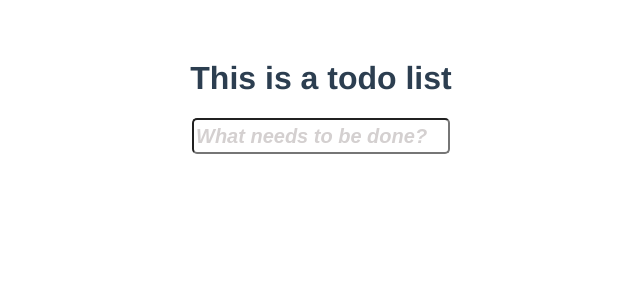
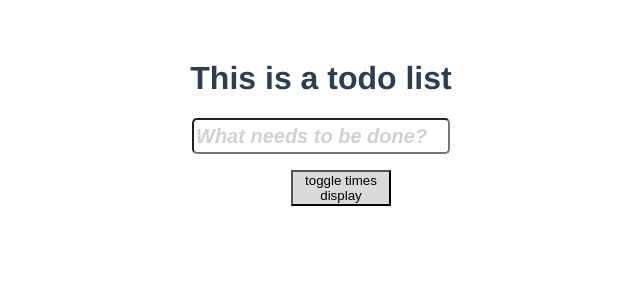
Before and after one commit to PhenixR/my-first-vue-project, a Vue app: page / in a window 1280 px wide. Shown: the top 300 px of the page, without its empty margins (319-959 px from the left). Built offline with nearby package versions, Linux system fonts and the light colour scheme.

Commit message:
add function toggle times display

```diff
--- a/package.json
+++ b/package.json
@@ -11,7 +11,8 @@
   },
   "dependencies": {
     "sudo": "^1.0.3",
-    "vue": "^2.5.2"
+    "vue": "^2.5.2",
+    "vue-router": "^3.0.1"
   },
   "devDependencies": {
     "autoprefixer": "^7.1.2",
--- a/src/App.vue
+++ b/src/App.vue
@@ -4,10 +4,13 @@
     <input class="inputbox" v-model="newItem" @keyup.enter="addNew" placeholder="What needs to be done?">
     <ul>
       <li v-for="item in items" v-bind:class="{finished:item.isFinished}">
-        <span v-on:click="toggleFinish(item)">{{item.label}}</span><br>
-        <times></times>
+        <span v-on:click="toggleFinish(item)">{{item.label}}</span>
+        <transition name="times">
+        <times v-if="show"></times>
+        </transition>
         <button class="destroy" @click="removeTodo(item)"></button>
       </li>
+      <button @click="show = !show" class="hide"></button>
     </ul>
   </div>
 </template>
@@ -20,6 +23,7 @@ export default {
       title:'This is a todo list',
       items: Store.fetch(),
       newItem: '',
+      show:true,
     }
   },
   watch: {
@@ -44,7 +48,12 @@ export default {
     removeTodo: function (item) {
       var index = this.items.indexOf(item);
       this.items.splice(index, 1);
-		},
+    },
+    hideTimes: function (toggle) {
+      show = !show;
+      toggle.isHide = !toggle.isHide;
+
+    }
   }
 }
 </script>
@@ -132,4 +141,30 @@ li:hover .destroy {
   outline: none;
 }
 
+.times-enter-active {
+  transition: all .3s ease;
+}
+.times-leave-active {
+  transition: all .8s cubic-bezier(1.0, 0.5, 0.8, 1.0);
+}
+.times-enter, .times-leave-to
+/* .times-leave-active for below version 2.1.8 */ {
+  transform: translateX(10px);
+  opacity: 0;
+}
+
+.hide {
+  width: 100px;
+  display: flex;
+  margin-left: auto;
+  margin-right: auto;
+  background-color: rgb(218, 218, 218);
+}
+
+.hide:focus {
+  outline: none;
+}
+.hide:after {
+	content: 'toggle times display';
+}
 </style>
```
Also changed, not shown: 1 other file (tests, documents, lock files or other folders).
